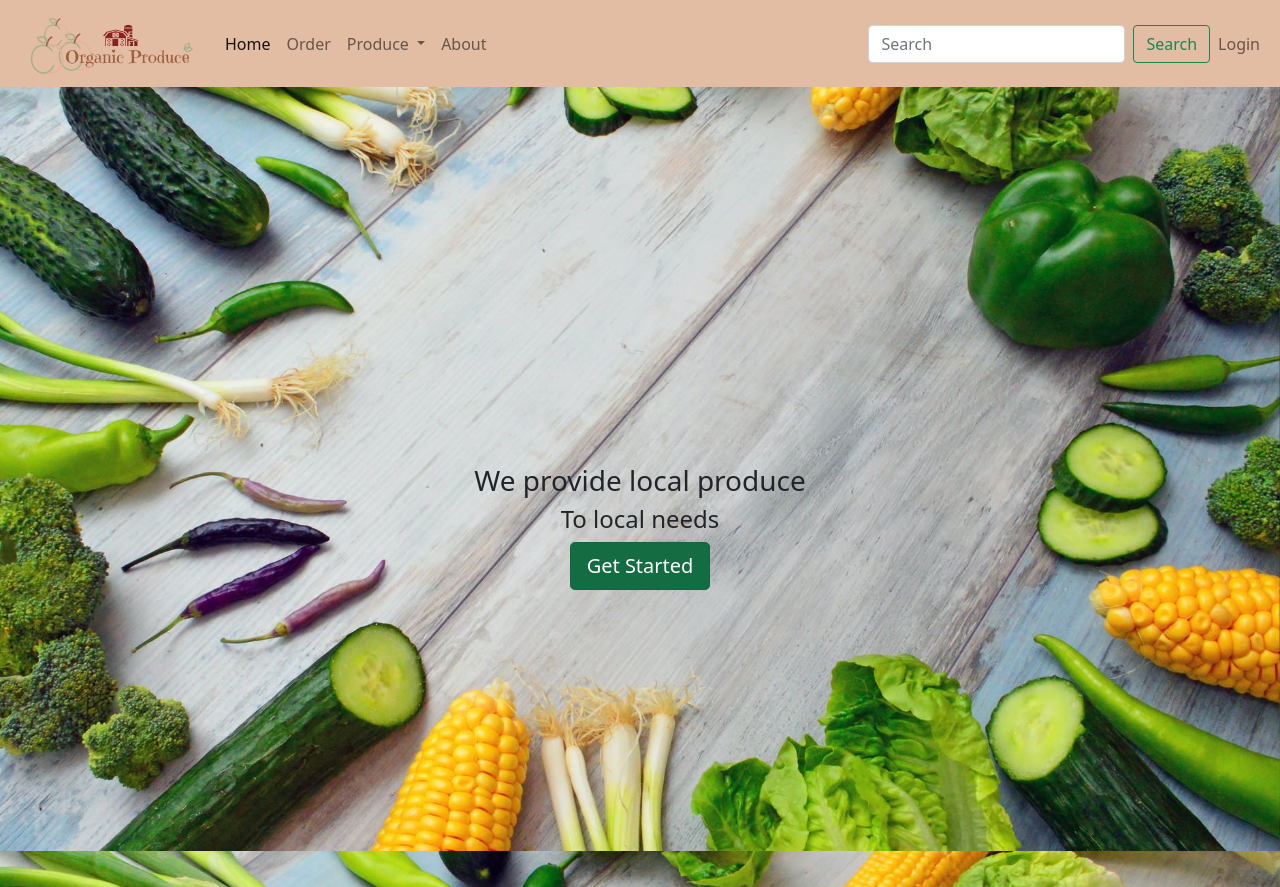
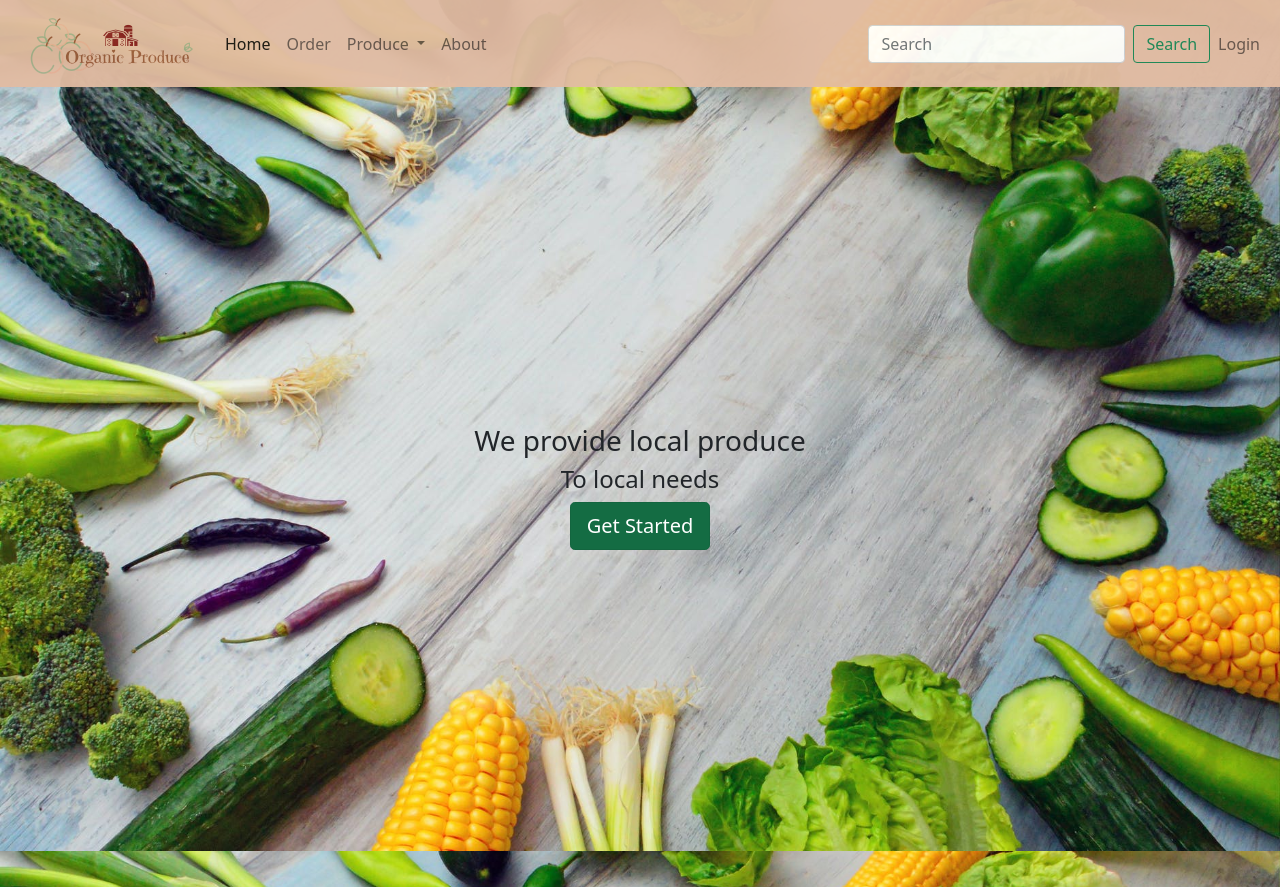
Before and after one commit to Ayoub-benkhedher/website, a PHP site: page / in a window 1280 px wide. Run offline with PHP 8.4, Linux system fonts and the light colour scheme.

Commit message:
modified navbar

```diff
--- a/about/index.html
+++ b/about/index.html
@@ -19,7 +19,7 @@
   <li><a href=#>About</a></li>
 </ul>
   </header> -->
-  <nav class="navbar navbar-expand-lg navbar-light">
+  <nav class="navbar navbar-expand-lg navbar-light sticky-top">
   <div class="container-fluid">
     <a class="navbar-brand" href="../index.html">
       <img src="../assets/logo.png" alt="" width=auto height=auto>
--- a/index.html
+++ b/index.html
@@ -10,7 +10,7 @@
 </head>
 
 <body>
-  <nav class="navbar navbar-expand-lg navbar-light">
+  <nav class="navbar navbar-expand-lg navbar-light sticky-top">
     <div class="container-fluid">
       <a class="navbar-brand" href="#">
         <img src="assets/logo.png" alt="" width=auto height=auto>
--- a/style.css
+++ b/style.css
@@ -35,6 +35,7 @@
 }
 .navbar{
     background-color:  #e2bca3 ;
+    opacity: 0.95;
 }
 body{
   background-color: #f9f3ef !important;
@@ -59,9 +60,8 @@ body{
   background-color: #e2bca3;
 
 }
-.container {
+ .container {
   display: table;
-  padding-top: 80px;
   width: 100%;
 }
 .content{
```
